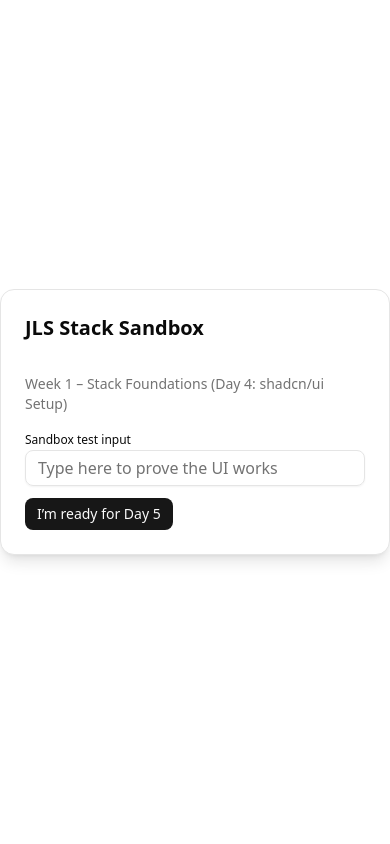
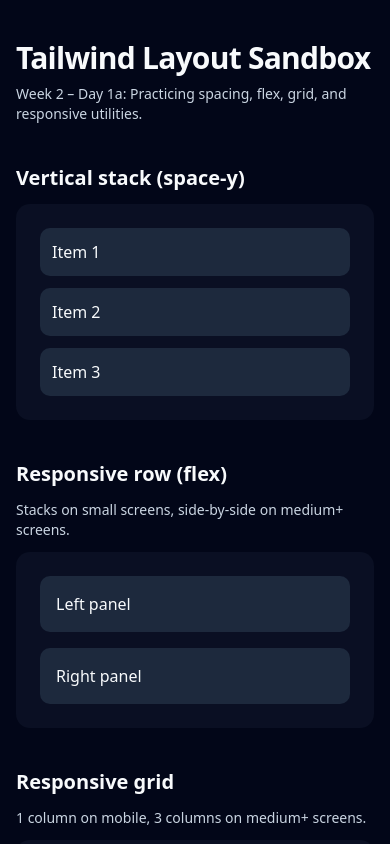
Before and after one commit to j-k-bailey/jls-stack-sandbox-jon, a React (Vite) app: page / in a window 390 px wide. Shown: the top 844 px of the page. Built offline with nearby package versions, Linux system fonts and the light colour scheme.

Commit message:
feat: add Tailwind layout sandbox (flex + grid + responsive)
Lesson 2.1

```diff
--- a/src/App.tsx
+++ b/src/App.tsx
@@ -1,34 +1,7 @@
-import { Card, CardHeader, CardTitle, CardContent } from "@/components/ui/card";
-import { Button } from "@/components/ui/button";
-import { Input } from "@/components/ui/input";
+import { LayoutSandbox } from "@/components/layout/LayoutSandbox";
 
 function App() {
-  return (
-    <div className="min-h-screen bg-background text-foreground flex items-center justify-center">
-      <Card className="w-full max-w-md shadow-lg">
-        <CardHeader>
-          <CardTitle className="text-xl">JLS Stack Sandbox</CardTitle>
-        </CardHeader>
-        <CardContent className="space-y-3">
-          <p className="text-sm text-muted-foreground">
-            Week 1 – Stack Foundations (Day 4: shadcn/ui Setup)
-          </p>
-
-          <div className="space-y-1">
-            <label className="text-xs font-medium" htmlFor="test-input">
-              Sandbox test input
-            </label>
-            <Input
-              id="test-input"
-              placeholder="Type here to prove the UI works"
-            />
-          </div>
-
-          <Button size="sm">I’m ready for Day 5</Button>
-        </CardContent>
-      </Card>
-    </div>
-  );
+  return <LayoutSandbox />;
 }
 
 export default App;
--- /dev/null
+++ b/src/components/layout/LayoutSandbox.tsx
@@ -0,0 +1,55 @@
+export function LayoutSandbox() {
+  return (
+    <div className="min-h-screen bg-slate-950 text-slate-50 py-10">
+      <div className="max-w-5xl mx-auto space-y-10 px-4">
+        {/* Section 1: Page Title */}
+        <section className="space-y-2">
+          <h1 className="text-3xl font-bold tracking-tight">
+            Tailwind Layout Sandbox
+          </h1>
+          <p className="text-sm text-slate-300">
+            Week 2 – Day 1a: Practicing spacing, flex, grid, and responsive
+            utilities.
+          </p>
+        </section>
+
+        {/* Section 2: Vertical Stack */}
+        <section className="space-y-3">
+          <h2 className="text-xl font-semibold">Vertical stack (space-y)</h2>
+          <div className="bg-slate-900/60 rounded-xl p-6 space-y-3">
+            <div className="bg-slate-800 rounded-lg p-3">Item 1</div>
+            <div className="bg-slate-800 rounded-lg p-3">Item 2</div>
+            <div className="bg-slate-800 rounded-lg p-3">Item 3</div>
+          </div>
+        </section>
+
+        {/* Section 3: Responsive Flex Row */}
+        <section className="space-y-3">
+          <h2 className="text-xl font-semibold">Responsive row (flex)</h2>
+          <p className="text-sm text-slate-300">
+            Stacks on small screens, side-by-side on medium+ screens.
+          </p>
+          <div className="bg-slate-900/60 rounded-xl p-6 flex flex-col md:flex-row gap-4">
+            <div className="flex-1 bg-slate-800 rounded-lg p-4">Left panel</div>
+            <div className="flex-1 bg-slate-800 rounded-lg p-4">
+              Right panel
+            </div>
+          </div>
+        </section>
+
+        {/* Section 4: Responsive Grid */}
+        <section className="space-y-3">
+          <h2 className="text-xl font-semibold">Responsive grid</h2>
+          <p className="text-sm text-slate-300">
+            1 column on mobile, 3 columns on medium+ screens.
+          </p>
+          <div className="bg-slate-900/60 rounded-xl p-6 grid grid-cols-1 md:grid-cols-3 gap-4">
+            <div className="bg-slate-800 rounded-lg p-4">Card A</div>
+            <div className="bg-slate-800 rounded-lg p-4">Card B</div>
+            <div className="bg-slate-800 rounded-lg p-4">Card C</div>
+          </div>
+        </section>
+      </div>
+    </div>
+  );
+}
```
